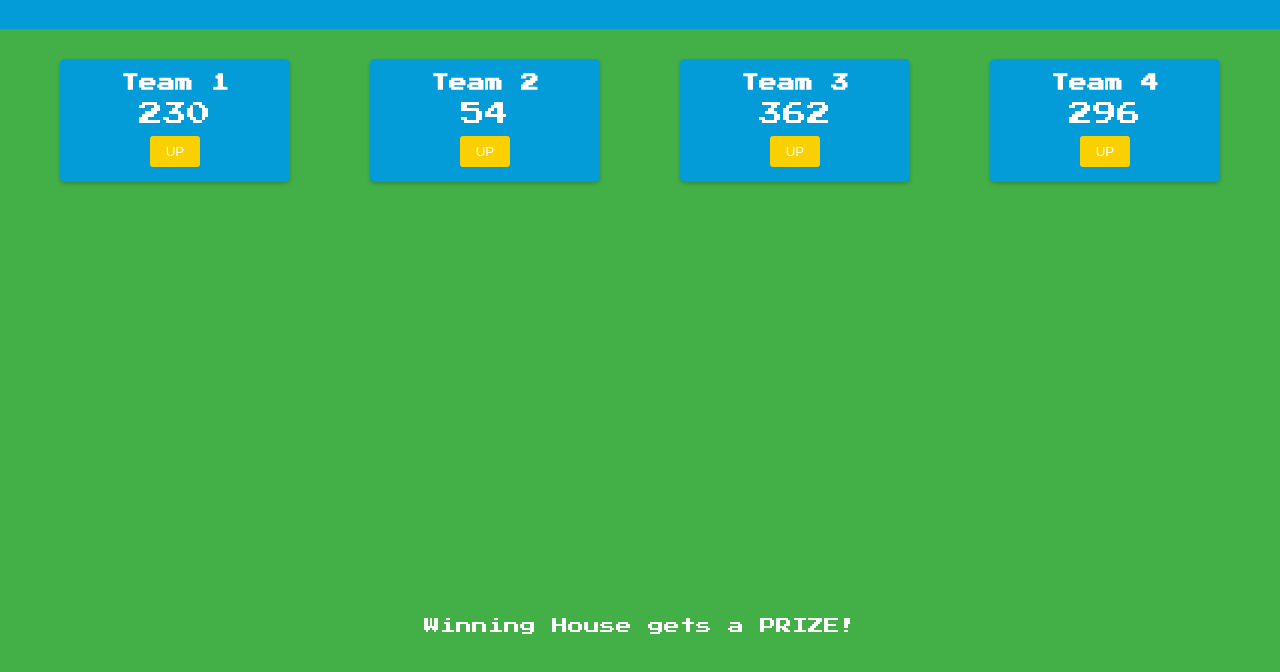
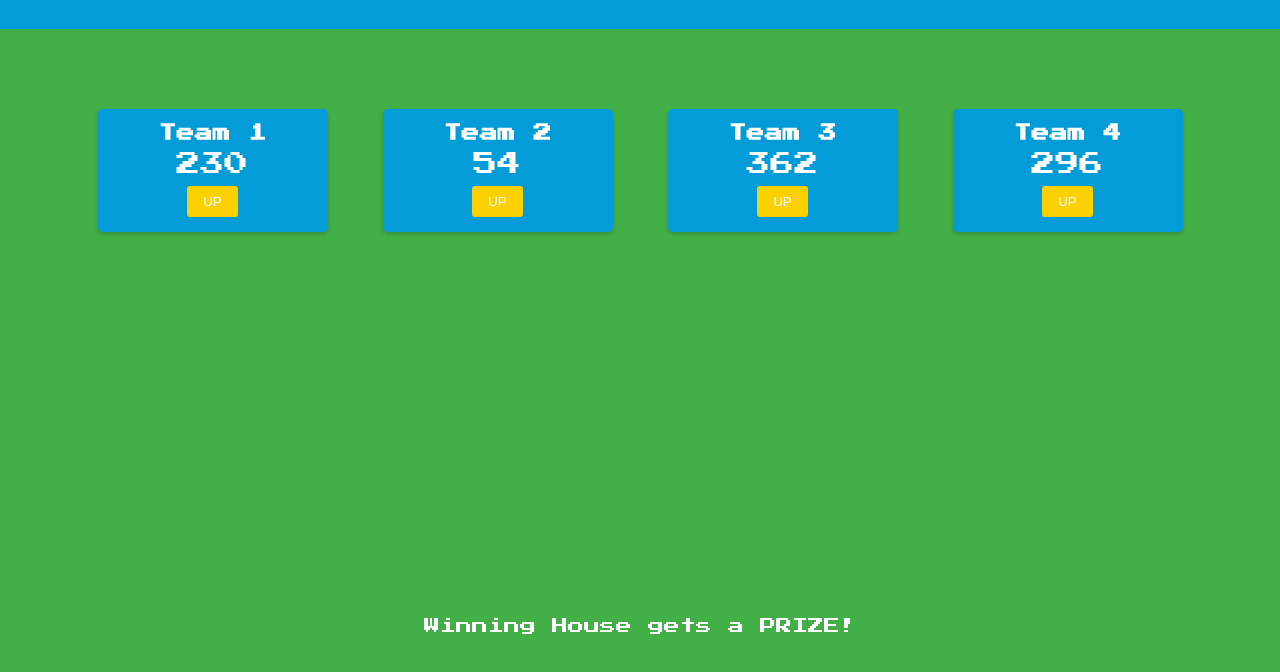
Before and after one commit to brbates86/4-Houses-Score-Board, a plain HTML site: page index.html in a window 1280 px wide. Shown: the part 66-738 px from the top of the page. Drawn offline with Linux system fonts and the light colour scheme.

Commit message:
adjust placement of the scoreboards

```diff
--- a/style.css
+++ b/style.css
@@ -17,7 +17,7 @@ header {
     display: flex;
     flex-wrap: wrap;
     justify-content: space-around;
-    margin: 20px;
+    margin: 70px;
 }
 
 .group-card {
```
